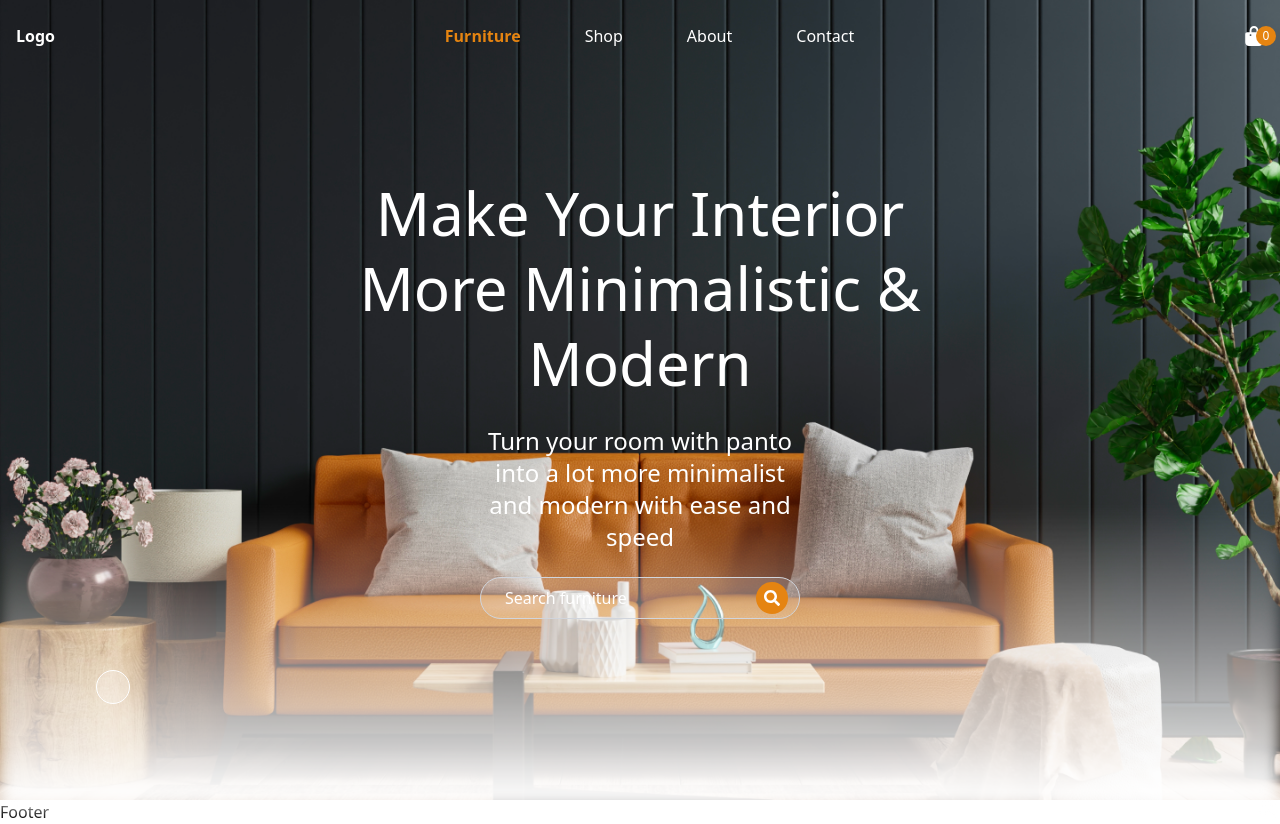
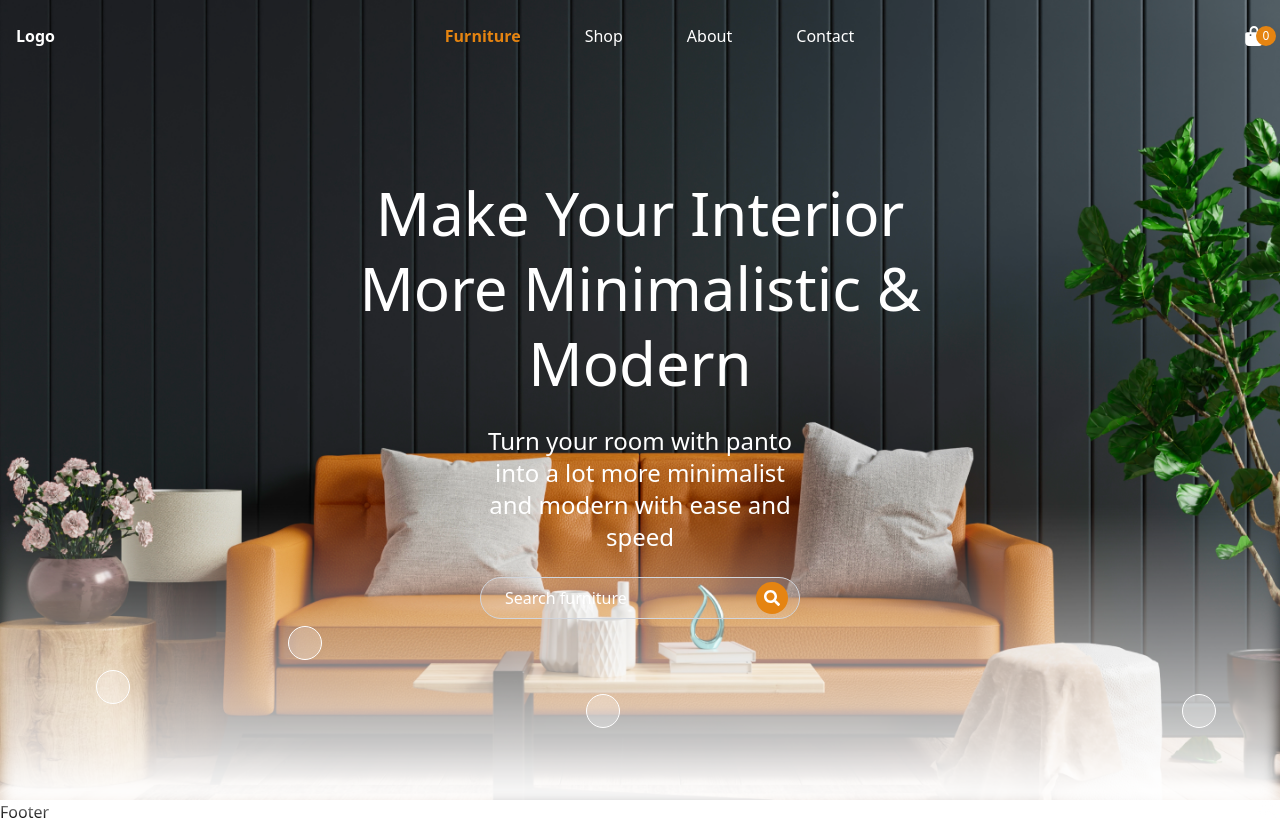
Before and after one commit to mn-sohel/panto-furniture, a React (Vite) app: page / in a window 1280 px wide. Built offline with nearby package versions, Linux system fonts and the light colour scheme.

Commit message:
tooltip reuseable
episode 272

```diff
--- /dev/null
+++ b/src/components/TooltipButton.jsx
@@ -0,0 +1,29 @@
+import React from 'react'
+
+const TooltipButton = ({position='bottom', colors=['bg-red-600', 'bg-blue-600', 'bg-green-600']}) => {
+    const positionClass = {
+        bottom: {
+            tooltip: 'bottom-full left-1/2 transform -translate-x-1/2 mb-3',
+            arrow: 'left-1/2 transform -translate-x-1/2 -bottom-2 border-t'
+        }
+    }
+  return (
+    <>
+        {/* hover button for tool tips */}
+        <div className='relative group'>
+            <button className='relative p-4 bg-white/25 rounded-full border text-xl'>
+              <div className={`hidden absolute p-2 space-x-1 rounded-lg bg-white/25 shadow-md group-hover:flex ${positionClass[position].tooltip}`}>
+              {colors.map((color, index) => (
+                <div key={index} className={`size-6 ${color} border border-white rounded-full`}></div>
+              ))}
+
+                {/* showing tooltip arrow */}
+                <div className={`absolute w-0 h-0 border-l-8 border-l-transparent border-r-8 border-r-transparent border-t-8 border-t-white/55 ${positionClass[position].arrow}`}></div>
+              </div>
+            </button>
+        </div>
+    </>
+  )
+}
+
+export default TooltipButton
--- a/src/pages/home/HeroPage.jsx
+++ b/src/pages/home/HeroPage.jsx
@@ -1,6 +1,7 @@
 import React from 'react'
 import bannerImg from '../../assets/banner.png'
 import { FaSearch } from 'react-icons/fa'
+import TooltipButton from '../../components/TooltipButton'
 
 const HeroPage = () => {
   return (
@@ -21,18 +22,18 @@ const HeroPage = () => {
         {/* banner blur effect */}
         <div className='absolute bg-gradient-to-t from-white via-transparent to-transparent inset-x-0 bottom-0 h-3/4 -mb-2 blur-sm'></div>
 
-        {/* hover button for tool tips */}
-        <div className='absolute bottom-24 left-24 group'>
-            <button className='relative p-4 bg-white/25 rounded-full border text-xl'>
-              <div className='hidden absolute bottom-full left-1/2 transform -translate-x-1/2 mb-3 p-2 rounded-lg bg-white/25 shadow-md group-hover:flex gap-2'>
-                <div className='size-6 bg-red-600 border border-white rounded-full'></div>
-                <div className='size-6 bg-blue-600 border border-white rounded-full'></div>
-                <div className='size-6 bg-green-600 border border-white rounded-full'></div>
 
-                {/* showing tooltip arrow */}
-                <div className='absolute left-1/2 transform -translate-x-1/2 -bottom-2 w-0 h-0 border-l-8 border-l-transparent border-r-8 border-r-transparent border-t-8 border-t-white/55'></div>
-              </div>
-            </button>
+        <div className='hidden xl:block absolute bottom-24 left-24'>
+          <TooltipButton position="bottom"/>
+        </div>
+        <div className='hidden xl:block absolute bottom-35 left-72'>
+          <TooltipButton position="bottom"/>
+        </div>
+        <div className='hidden xl:block absolute bottom-18 right-[660px]'>
+          <TooltipButton position="bottom"/>
+        </div>
+        <div className='hidden xl:block absolute bottom-18 right-16'>
+          <TooltipButton position="bottom"/>
         </div>
 
     </section>
```
